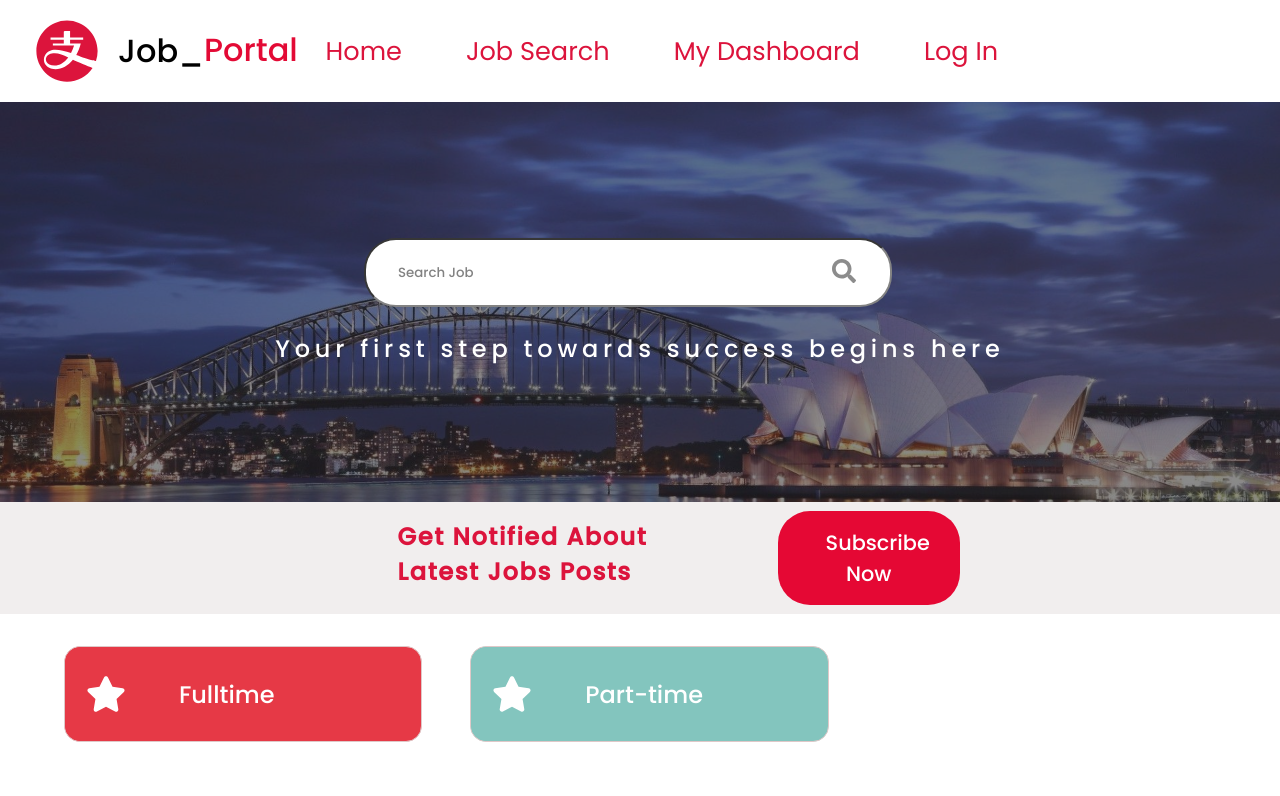
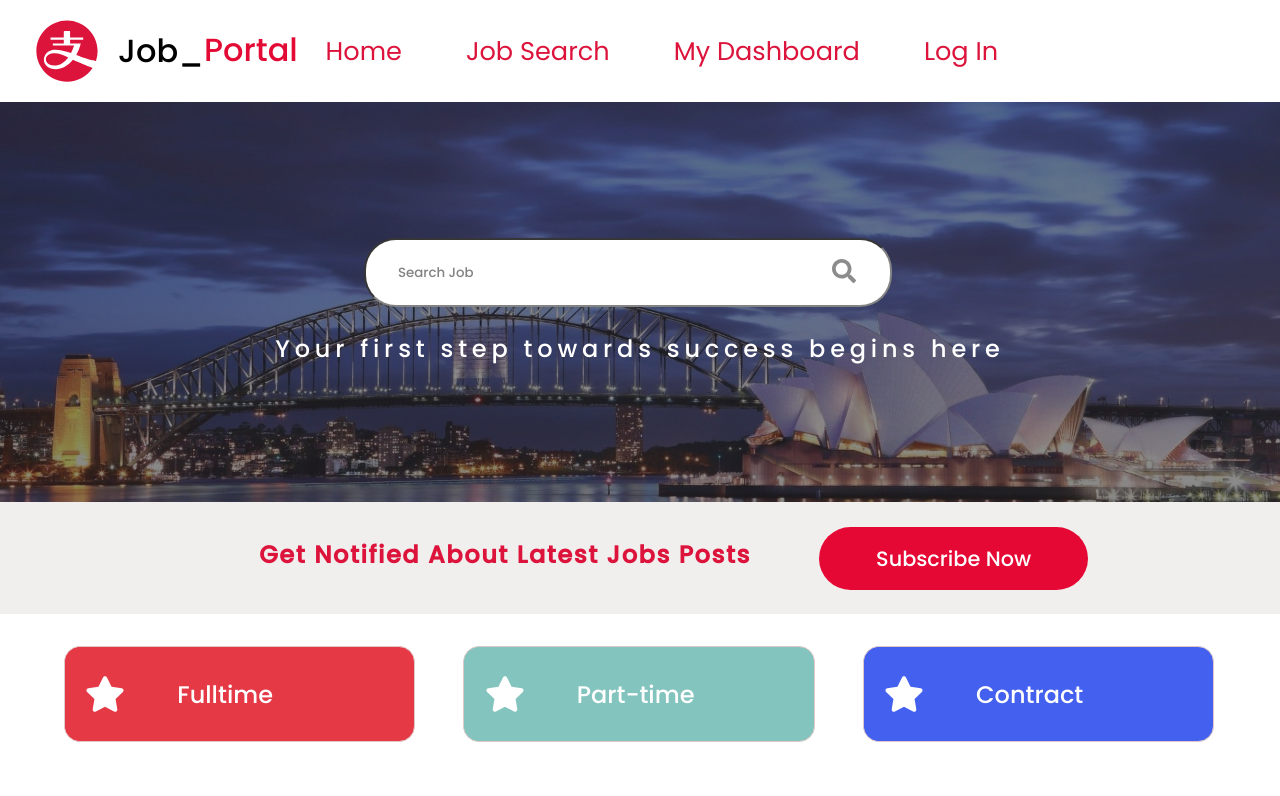
Before and after one commit to Ksoni3/jobportal, a React (Create React App) app in the folder client/: page / in a window 1280 px wide. Shown: the top 796 px of the page. Built offline with nearby package versions, Linux system fonts and the light colour scheme.

Commit message:
fixed responsiveness

```diff
--- a/client/src/pages/HomePage.js
+++ b/client/src/pages/HomePage.js
@@ -76,8 +76,10 @@ const HomePage = () => {
         <h2> Your first step towards success begins here</h2>
       </div>
       <div className='sub-wrapper'>
+        <div className='content-wrapper'>
         <h1> Get Notified About Latest Jobs Posts</h1>
         <button> Subscribe Now</button>
+        </div>
       </div>
       <div className='category-wrapper'>
       {
--- a/client/src/styles/categorycard.scss
+++ b/client/src/styles/categorycard.scss
@@ -1,7 +1,7 @@
 @import 'mixin';
 
 .cc-container {
-  width: 31.1%;
+  width: 30.5%;
   height: 12vh;
   border: solid 1px rgb(223, 200, 200);
   border-radius: 1rem;
--- a/client/src/styles/homepage.scss
+++ b/client/src/styles/homepage.scss
@@ -65,26 +65,26 @@
     background: rgb(241, 238, 238);
     height: 14vh;
     display: flex;
-    justify-content: center;
     align-items: center;
-    padding-left: 22rem;
-    padding-right: 20rem;
 
     @include mobile {
       height: 16vh;
+    }
+
+    .content-wrapper {
+      width: 70%;
+      margin: 0 auto;
       display: flex;
-      flex-direction: column;
-      gap: 1rem;
-      padding-left: 0;
-      padding-right: 0;
-      padding-top: 2rem;
-      padding-bottom: 2rem;
-
-
+      align-items: center;
+      @include mobile {
+        flex-direction: column;
+        width: 100%;
+        gap: 1rem;
+      }
     }
 
     h1 {
-     width: 55%;
+      width: 55%;
       color: crimson;
       font-size: 1.5rem;
       letter-spacing: 0.1rem;
@@ -92,13 +92,11 @@
       @include mobile {
         width: auto;
         font-size: 1.2rem;
-
       }
-
     }
 
     button {
-     width: 30%;
+      width: 30%;
       padding: 1rem 3rem;
       border-radius: 2rem;
       background-color: rgb(229, 8, 52);
@@ -106,10 +104,9 @@
       font-size: 1.3rem;
       border: none;
 
-      @include mobile{
+      @include mobile {
         width: auto;
         padding: 1rem 3rem;
-
       }
     }
   }
@@ -154,7 +151,7 @@
       width: 90%;
       margin: 2rem auto;
       padding-top: 1.4rem;
-      height: 90vh;
+
       display: flex;
       align-items: center;
       @include mobile {
--- a/client/src/styles/navbar.scss
+++ b/client/src/styles/navbar.scss
@@ -83,7 +83,7 @@
     width: 90vw;
     height: 88vh;
     position: absolute;
-    top: 116px;
+    top: 90px;
     right: 0;
     transition: 0.2s ease-in-out;
 
```
